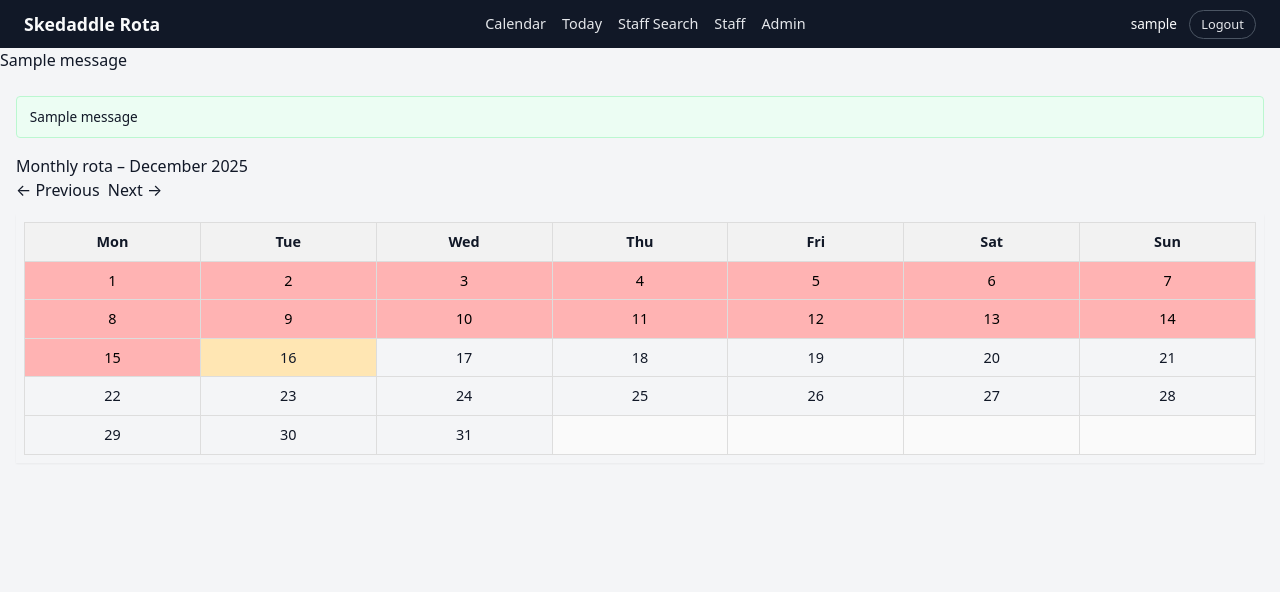
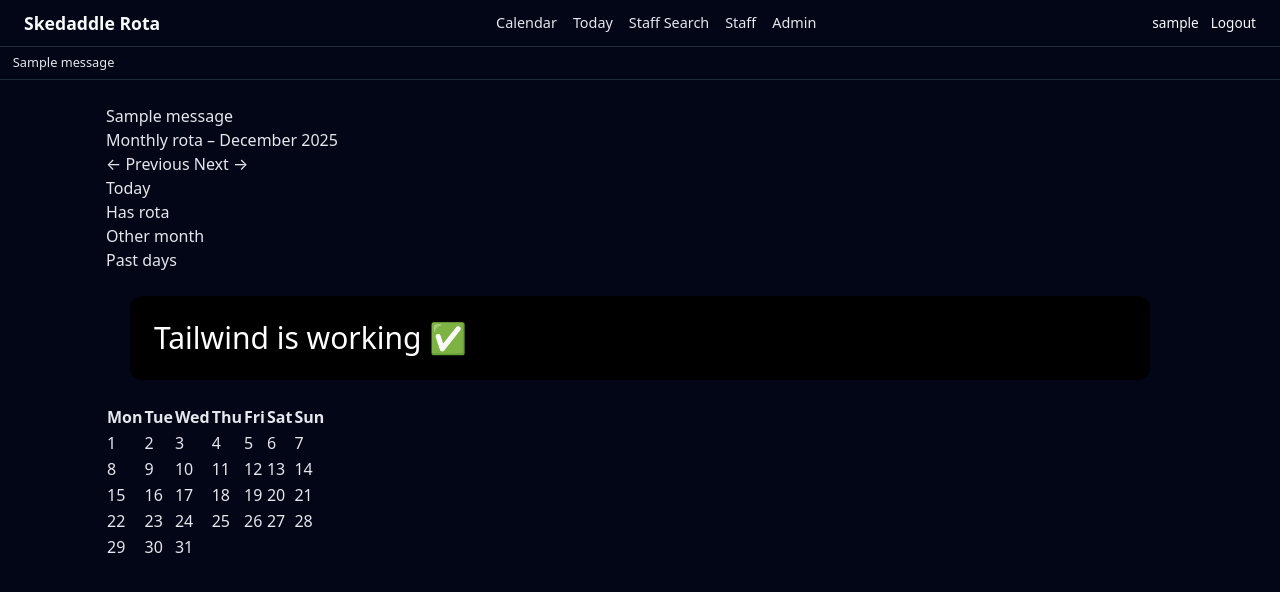
Before and after one commit to FraserR1188/Skedaddle, a Django app: page /calendar/2025/12/ in a window 1280 px wide. Shown: the top 592 px of the page. Run offline with Django 5.2, Linux system fonts and the light colour scheme; a user stored in the database is signed in; tables that the repository leaves empty hold one stand-in row (values such as "Sample post"); one stand-in notice (Sample message) is shown.

Commit message:
Fix Tailwind css build and integration

```diff
--- a/package.json
+++ b/package.json
@@ -3,9 +3,8 @@
   "version": "1.0.0",
   "main": "index.js",
   "scripts": {
-    "test": "echo \"Error: no test specified\" && exit 1",
-    "build:css": "npx tailwindcss -i ./rota/static/rota/css/tailwind-input.css -o ./rota/static/rota/css/tailwind.css --minify",
-    "watch:css": "npx tailwindcss -i ./rota/static/rota/css/tailwind-input.css -o ./rota/static/rota/css/tailwind.css --watch"
+    "build:tailwind": "npx tailwindcss -i ./rota/static/rota/css/tailwind-input.css -o ./rota/static/rota/css/tailwind.css --minify",
+    "watch:tailwind": "npx tailwindcss -i ./rota/static/rota/css/tailwind-input.css -o ./rota/static/rota/css/tailwind.css --watch"
   },
   "keywords": [],
   "author": "",
--- a/rota/static/rota/css/main.css
+++ b/rota/static/rota/css/main.css
@@ -1,60 +1,199 @@
 /* =========================================
-   MONTHLY CALENDAR
+   GLOBAL LAYOUT & NAVBAR
    ========================================= */
 
-.rota-calendar-table {
-  border-collapse: collapse;
-  width: 100%;
-  table-layout: fixed;
+body {
+  font-family: system-ui, -apple-system, BlinkMacSystemFont, "Segoe UI",
+    sans-serif;
+  margin: 0;
+  background: #020617; /* dark slate */
+  color: #e5e7eb;
+}
+
+/* Main content wrapper */
+.page-wrapper {
+  margin: 1.5rem auto 2rem;
+  padding: 0 1rem;
+  max-width: 1100px;
+}
+
+/* Top navbar */
+.navbar {
+  background: #020617;
+  color: #f9fafb;
+  padding: 0.6rem 1.5rem;
+  display: flex;
+  align-items: center;
+  justify-content: space-between;
+  border-bottom: 1px solid #1e293b;
+}
+
+.navbar-brand {
+  font-weight: 600;
+  font-size: 1.1rem;
+}
+
+.navbar-links {
+  display: flex;
+  gap: 1rem;
   font-size: 0.9rem;
 }
 
-.rota-calendar-table th,
-.rota-calendar-table td {
-  border: 1px solid #ddd;
-  padding: 8px;
-  text-align: center;
-  min-width: 40px;
+.navbar-links a {
+  color: #e5e7eb;
 }
 
-.rota-calendar-table th {
-  background: #f2f2f2;
-  font-weight: 600;
+.navbar-links a:hover {
+  color: #a7f3d0;
 }
 
+.navbar-right {
+  display: flex;
+  align-items: center;
+  gap: 0.75rem;
+  font-size: 0.85rem;
+}
+
+/* Generic message strip (top-of-page) */
+.message {
+  padding: 0.4rem 0.8rem;
+  font-size: 0.8rem;
+  background: #020617;
+  border-bottom: 1px solid #1e293b;
+
+a {
+  color: inherit;
+  text-decoration: none;
+}
+a:hover {
+  text-decoration: underline;
+}
+
+/* Retro-ish pill buttons used across the app */
+.btn-pill {
+  border-radius: 999px;
+  padding: 0.3rem 0.9rem;
+  border: 1px solid rgba(52, 211, 153, 0.7); /* emerald-ish */
+  background: transparent;
+  color: #e5e7eb;
+  font-size: 0.8rem;
+  cursor: pointer;
+  text-decoration: none;
+  transition: background 0.15s ease, border-color 0.15s ease,
+    transform 0.1s ease;
+}
+.btn-pill:hover {
+  background: rgba(16, 185, 129, 0.07);
+  border-color: #22c55e;
+  text-decoration: none;
+  transform: translateY(-1px);
+}
+
+/* Flash messages (reused styling, but colours tuned to dark mode) */
+.flash-messages {
+  margin-bottom: 1rem;
+}
+.flash-message {
+  padding: 0.6rem 0.8rem;
+  border-radius: 0.375rem;
+  font-size: 0.85rem;
+  margin-bottom: 0.4rem;
+}
+.flash-success {
+  background: rgba(22, 163, 74, 0.18);
+  border: 1px solid rgba(34, 197, 94, 0.45);
+  color: #bbf7d0;
+}
+.flash-error {
+  background: rgba(220, 38, 38, 0.14);
+  border: 1px solid rgba(248, 113, 113, 0.55);
+  color: #fecaca;
+}
+
+/* =========================================
+   MONTHLY CALENDAR – LAYOUT & LEGEND
+   ========================================= */
+
+.monthly-wrapper {
+  max-width: 1100px;
+  margin: 0 auto;
+}
+
+.calendar-legend {
+  display: flex;
+  flex-wrap: wrap;
+  gap: 1rem;
+  font-size: 0.8rem;
+  color: #e5e7eb;
+  margin-bottom: 0.75rem;
+}
+
+.legend-item {
+  display: inline-flex;
+  align-items: center;
+  gap: 0.4rem;
+}
+
+.legend-swatch {
+  display: inline-block;
+  width: 0.8rem;
+  height: 0.8rem;
+  border-radius: 3px;
+  border: 1px solid #1f2937;
+}
+
+/* Match your existing colours */
+.legend-today {
+  background: #ffe6b3;
+  border-color: #fbbf24;
+}
+.legend-has-rota {
+  background: #d0f0c0;
+  border-color: #22c55e;
+}
+.legend-other-month {
+  background: #fafafa;
+  border-color: #9ca3af;
+}
+.legend-past {
+  background: #ffb3b3;
+  border-color: #f97373;
+}
+
+/* Dark card around the calendar */
+.calendar-card {
+  background: #020617;
+  border-radius: 10px;
+  border: 1px solid #1f2937;
+  padding: 0.5rem 0.5rem 0.75rem;
+}
+
+/* Slight tweak so the header row pops on dark background */
+.rota-calendar-table th {
+  background: #0f172a;
+  color: #e5e7eb;
+}
+
+/* Keep normal cells readable on dark */
+.rota-calendar-table td {
+  background: #020617;
+  color: #e5e7eb;
+}
+
+/* But let your special states override these */
 .rota-calendar-today {
-  background: #ffe6b3;
+  background: #ffe6b3 !important;
+  color: #000 !important;
 }
 
 .rota-calendar-has-rota {
-  background: #d0f0c0;
+  background: #d0f0c0 !important;
+  color: #000 !important;
 }
 
 .rota-calendar-other-month {
-  background: #fafafa;
-  color: #ccc;
-}
-
-.rota-calendar-table a {
-  text-decoration: none;
-  color: inherit;
-  display: block;
-  width: 100%;
-  height: 100%;
-}
-
-.rota-calendar-table a:hover {
-  text-decoration: underline;
-}
-
-.rota-calendar-past {
-  background-color: #ffb3b3 !important; /* light red background */
-  color: #000 !important; /* keep text black */
-}
-
-.rota-calendar-past a {
-  color: #000 !important; /* keep link text black */
-  text-decoration: none;
+  background: #020617 !important;
+  color: #6b7280 !important;
 }
 
 /* =========================================
--- a/rota/templates/rota/base.html
+++ b/rota/templates/rota/base.html
@@ -4,107 +4,13 @@
   <head>
     <meta charset="UTF-8" />
     <meta name="viewport" content="width=device-width, initial-scale=1" />
+
+    {# Tailwind can stay for later; harmless if empty #}
     <link rel="stylesheet" href="{% static 'rota/css/tailwind.css' %}">
+    {# Your main custom CSS #}
+    <link rel="stylesheet" href="{% static 'rota/css/main.css' %}" />
+
     <title>{% block title %}Skedaddle Rota{% endblock %}</title>
-
-    <style>
-      body {
-        font-family: system-ui, -apple-system, BlinkMacSystemFont, "Segoe UI",
-          sans-serif;
-        margin: 0;
-        background: #f4f5f7;
-        color: #111827;
-      }
-
-      a {
-        color: inherit;
-        text-decoration: none;
-      }
-
-      a:hover {
-        text-decoration: underline;
-      }
-
-      /* NAVBAR */
-      .navbar {
-        background: #111827;
-        color: #f9fafb;
-        padding: 0.6rem 1.5rem;
-        display: flex;
-        align-items: center;
-        justify-content: space-between;
-      }
-
-      .navbar-brand {
-        font-weight: 600;
-        font-size: 1.1rem;
-      }
-
-      .navbar-links {
-        display: flex;
-        gap: 1rem;
-        font-size: 0.9rem;
-      }
-
-      .navbar-links a {
-        color: #e5e7eb;
-      }
-
-      .navbar-links a:hover {
-        color: #ffffff;
-      }
-
-      .navbar-right {
-        display: flex;
-        align-items: center;
-        gap: 0.75rem;
-        font-size: 0.85rem;
-      }
-
-      .btn-pill {
-        border-radius: 999px;
-        padding: 0.25rem 0.7rem;
-        border: 1px solid #4b5563;
-        background: transparent;
-        color: #e5e7eb;
-        font-size: 0.8rem;
-        cursor: pointer;
-      }
-
-      .btn-pill:hover {
-        background: #374151;
-        text-decoration: none;
-      }
-
-      /* PAGE WRAPPER */
-      .page-wrapper {
-        margin: 1.5rem auto 2rem;
-        padding: 0 1rem;
-      }
-
-      .flash-messages {
-        margin-bottom: 1rem;
-      }
-
-      .flash-message {
-        padding: 0.6rem 0.8rem;
-        border-radius: 4px;
-        font-size: 0.85rem;
-        margin-bottom: 0.4rem;
-      }
-
-      .flash-success {
-        background: #ecfdf3;
-        border: 1px solid #bbf7d0;
-      }
-
-      .flash-error {
-        background: #fef2f2;
-        border: 1px solid #fecaca;
-      }
-    </style>
-
-    <link rel="stylesheet" href="{% static 'rota/css/main.css' %}" />
 
     {% block extra_head %}{% endblock %}
   </head>
@@ -115,32 +21,24 @@
         <a href="{% url 'home' %}" class="navbar-brand">Skedaddle Rota</a>
       </div>
 
-      <!-- ============================= -->
-      <!--        UPDATED NAVBAR         -->
-      <!-- ============================= -->
       <nav class="navbar-links">
-        <a
-          href="{% url 'monthly_calendar' year=today.year month=today.month %}"
-        >
+        <a href="{% url 'monthly_calendar' year=today.year month=today.month %}">
           Calendar
         </a>
 
-        <a
-          href="{% url 'daily_rota' year=today.year month=today.month day=today.day %}"
-        >
+        <a href="{% url 'daily_rota' year=today.year month=today.month day=today.day %}">
           Today
         </a>
 
         {% if perms.rota.rota_viewer %}
-        <!-- NEW: Staff Search tab for ALL rota viewers -->
           <a href="{% url 'staff_search' %}">Staff Search</a>
-        {% endif %} {% if user.is_authenticated %} {% if user.is_superuser %}
-        <!-- Only superuser sees staff management -->
+        {% endif %}
+
+        {% if user.is_authenticated and user.is_superuser %}
           <a href="{% url 'staff_list' %}">Staff</a>
           <a href="/admin/">Admin</a>
-        {% endif %} {% endif %}
+        {% endif %}
       </nav>
-      <!-- ============================= -->
 
       <div class="navbar-right">
         {% if user.is_authenticated %}
@@ -152,19 +50,24 @@
       </div>
     </header>
 
-    {% if messages %} {% for message in messages %}
+    {# Optional simple messages bar #}
+    {% if messages %}
+      {% for message in messages %}
         <div class="message {{ message.tags }}">{{ message }}</div>
-    {% endfor %} {% endif %}
+      {% endfor %}
+    {% endif %}
 
     <main class="page-wrapper">
       <div class="flash-messages">
-        {% if messages %} {% for message in messages %}
+        {% if messages %}
+          {% for message in messages %}
             <div
-          class="flash-message {% if message.tags == 'success' %}flash-success {% elif message.tags == 'error' %}flash-error {% endif %}"
+              class="flash-message {% if message.tags == 'success' %}flash-success{% elif message.tags == 'error' %}flash-error{% endif %}"
             >
               {{ message }}
             </div>
-        {% endfor %} {% endif %}
+          {% endfor %}
+        {% endif %}
       </div>
 
       {% block content %}{% endblock %}
--- a/rota/templates/rota/monthly_calendar.html
+++ b/rota/templates/rota/monthly_calendar.html
@@ -1,34 +1,47 @@
-<!-- prettier-ignore-start -->
 {% extends "rota/base.html" %}
-<!-- prettier-ignore-end -->
 
-{% block title %}{{ month_name }} {{ year }} – Monthly Rota {% endblock %}
-{%block content %}
-<div class="container mt-4">
-  <div class="d-flex justify-content-between align-items-center mb-3">
-    <h1 class="h4 mb-0">Monthly rota – {{ month_name }} {{ year }}</h1>
-    <div>
-      <a
-        href="{% url 'monthly_calendar' prev_year prev_month %}"
-        class="btn btn-outline-secondary btn-sm me-1"
-      >
+{% block title %}Monthly rota – {{ month_name }} {{ year }}{% endblock %}
+
+{% block content %}
+<div class="monthly-wrapper">
+
+  <div class="page-header">
+    <h1>Monthly rota – {{ month_name }} {{ year }}</h1>
+    <div class="nav-links">
+      <a href="{% url 'monthly_calendar' prev_year prev_month %}">
         &larr; Previous
       </a>
-      <a
-        href="{% url 'monthly_calendar' next_year next_month %}"
-        class="btn btn-outline-secondary btn-sm"
-      >
+      <a href="{% url 'monthly_calendar' next_year next_month %}">
         Next &rarr;
       </a>
     </div>
   </div>
 
-  <div class="card shadow-sm">
-    <div class="card-body p-2 p-sm-3">
-      <div class="table-responsive">
-        <table
-          class="rota-calendar-table table table-bordered text-center align-middle mb-0"
-        >
+  <div class="calendar-legend">
+    <div class="legend-item">
+      <span class="legend-swatch legend-today"></span>
+      <span>Today</span>
+    </div>
+    <div class="legend-item">
+      <span class="legend-swatch legend-has-rota"></span>
+      <span>Has rota</span>
+    </div>
+    <div class="legend-item">
+      <span class="legend-swatch legend-other-month"></span>
+      <span>Other month</span>
+    </div>
+    <div class="legend-item">
+      <span class="legend-swatch legend-past"></span>
+      <span>Past days</span>
+    </div>
+  </div>
+
+  <div class="p-6 m-6 text-white bg-black text-3xl rounded-xl">
+  Tailwind is working ✅
+  </div>
+
+  <div class="calendar-card">
+    <table class="rota-calendar-table">
       <thead>
         <tr>
           <th>Mon</th>
@@ -66,6 +79,4 @@
     </table>
   </div>
 </div>
-  </div>
-</div>
 {% endblock %}
```
Also changed, not shown: rota/static/rota/css/tailwind.css. Lines whose indentation alone changed are shown as unchanged.
